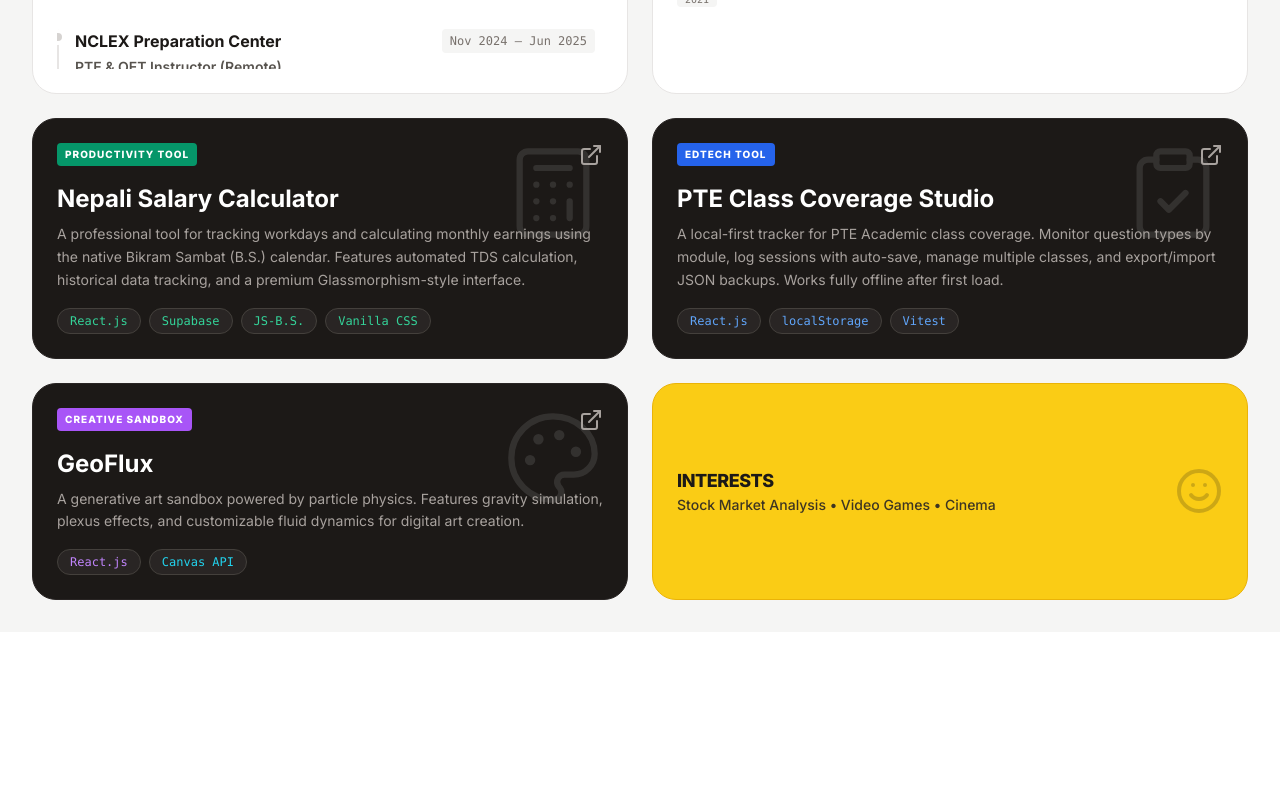
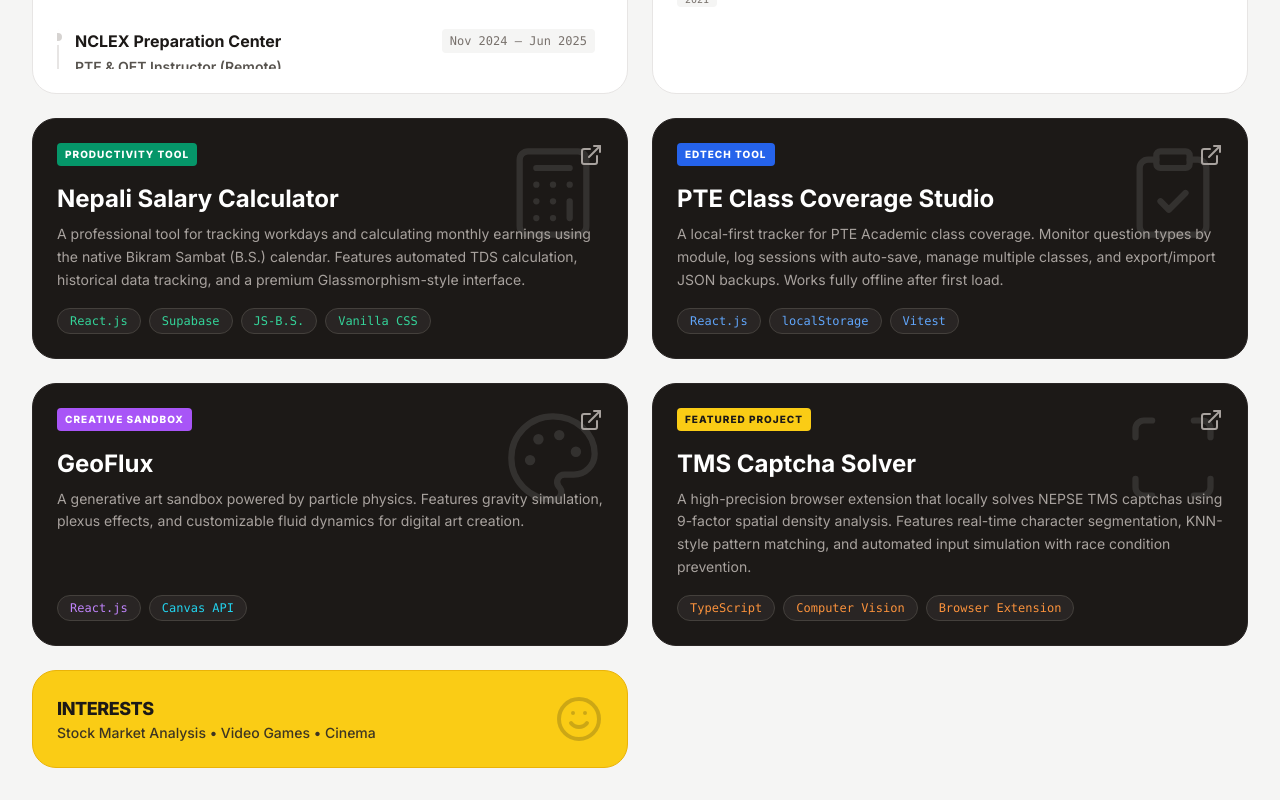
Before and after one commit to scuba3198/mumukshu-portfolio, a React (Vite) app: page / in a window 1280 px wide. Shown: the part 929-1729 px from the top of the page. Before the commit the page ends 1561 px from the top, so only its background shows below. Built offline with nearby package versions, Linux system fonts and the light colour scheme; a web font is replaced by a local one.

Commit message:
fix: render TMS Captcha Solver in App and add Scan icon

```diff
--- a/src/App.jsx
+++ b/src/App.jsx
@@ -18,6 +18,7 @@ function App() {
   const geoflux = projects.find(p => p.id === 'geoflux');
   const pteClassCoverage = projects.find(p => p.id === 'pte-class-coverage');
   const salaryCalculator = projects.find(p => p.id === 'salary-calculator');
+  const tmsCaptcha = projects.find(p => p.id === 'tms-captcha');
 
   return (
     <Layout>
@@ -48,6 +49,9 @@ function App() {
       {/* Project: GeoFlux */}
       <ProjectCard project={geoflux} />
 
+      {/* Project: TMS Captcha Solver */}
+      <ProjectCard project={tmsCaptcha} />
+
       {/* Interests */}
       <Interests interests={interests} />
     </Layout>
--- a/src/components/ProjectCard.jsx
+++ b/src/components/ProjectCard.jsx
@@ -1,11 +1,12 @@
 import React from 'react';
-import { ExternalLink, Code2, Palette, Calculator, ClipboardCheck } from 'lucide-react';
+import { ExternalLink, Code2, Palette, Calculator, ClipboardCheck, Scan } from 'lucide-react';
 
 const icons = {
     Code2: Code2,
     Palette: Palette,
     Calculator: Calculator,
-    ClipboardCheck: ClipboardCheck
+    ClipboardCheck: ClipboardCheck,
+    Scan: Scan
 };
 
 const ProjectCard = ({ project }) => {
```
